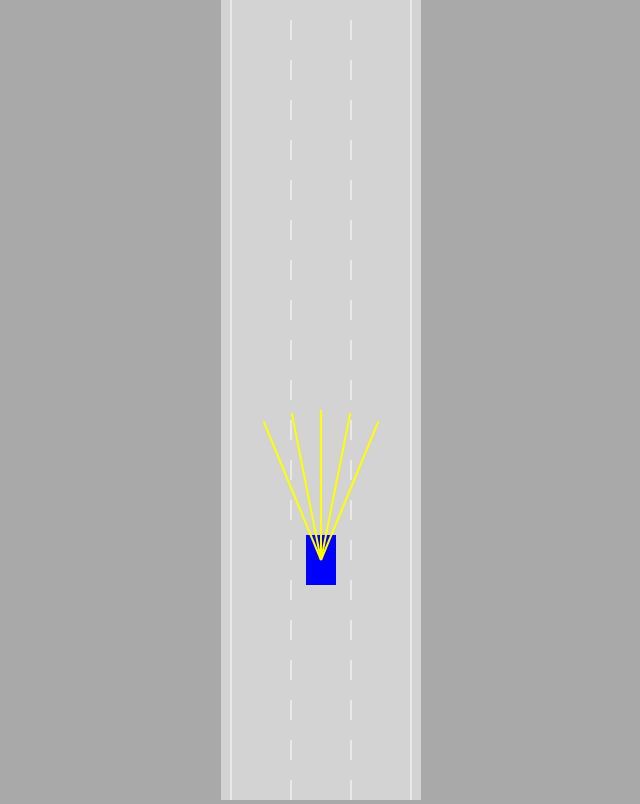
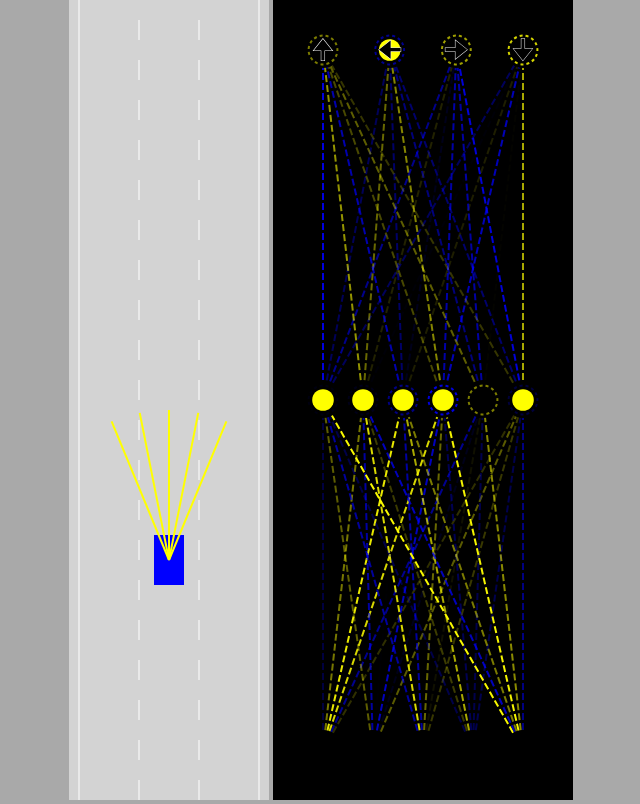
Before and after one commit to jayeshsadhwani99/selfDrivingCarJS, a plain HTML site: page index.html in a window 1280 px wide. Shown: the whole page, without its empty margins (319-959 px from the left). Drawn offline with Linux system fonts and the light colour scheme.

Commit message:
visualize neural networks

```diff
--- a/index.html
+++ b/index.html
@@ -8,7 +8,9 @@
     <link href="style.css" rel="stylesheet" />
   </head>
   <body>
-    <canvas id="myCanvas"></canvas>
+    <canvas id="carCanvas"></canvas>
+    <canvas id="networkCanvas"></canvas>
+    <script src="visualizer.js"></script>
     <script src="network.js"></script>
 
     <script src="sensor.js"></script>
--- a/main.js
+++ b/main.js
@@ -1,33 +1,45 @@
-const canvas = document.getElementById("myCanvas");
-canvas.width = 200;
+const carCanvas = document.getElementById("carCanvas");
+carCanvas.width = 200;
 
-const ctx = canvas.getContext("2d");
-const road = new Road(canvas.width / 2, canvas.width * 0.9);
+const networkCanvas = document.getElementById("networkCanvas");
+networkCanvas.width = 300;
+
+const carCtx = carCanvas.getContext("2d");
+const networkCtx = networkCanvas.getContext("2d");
+
+const road = new Road(carCanvas.width / 2, carCanvas.width * 0.9);
 const car = new Car(road.getLaneCenter(1), 100, 30, 50, "AI", 8);
 
 const traffic = [new Car(road.getLaneCenter(1), -100, 30, 50, "DUMMY")];
 
-car.draw(ctx);
+car.draw(carCtx);
 
 animate();
 
-function animate() {
+function animate(time) {
   for (let i = 0; i < traffic.length; i++) {
     traffic[i].update(road.borders, []);
   }
   car.update(road.borders, traffic);
-  canvas.height = window.innerHeight;
+  carCanvas.height = window.innerHeight;
 
-  ctx.save();
-  ctx.translate(0, -car.y + canvas.height * 0.7);
+  networkCanvas.height = window.innerHeight;
+
+  carCtx.save();
+  carCtx.translate(0, -car.y + carCanvas.height * 0.7);
 
   for (let i = 0; i < traffic.length; i++) {
-    traffic[i].draw(ctx, "red");
+    traffic[i].draw(carCtx, "red");
   }
 
-  road.draw(ctx);
-  car.draw(ctx, "blue");
+  road.draw(carCtx);
+  car.draw(carCtx, "blue");
 
-  ctx.restore();
+  carCtx.restore();
+
+  networkCtx.lineDashOffset = -time / 50;
+
+  // Visualize neural network
+  Visualizer.drawNetwork(networkCtx, car.brain);
   requestAnimationFrame(animate);
 }
--- a/style.css
+++ b/style.css
@@ -5,6 +5,10 @@ body {
   text-align: center;
 }
 
-#myCanvas {
+#networkCanvas {
+  background: black;
+}
+
+#carCanvas {
   background: lightgrey;
 }
--- a/utils.js
+++ b/utils.js
@@ -38,3 +38,11 @@ function polygonIntersect(poly1, poly2) {
   }
   return false;
 }
+
+function getRGBA(value) {
+  const alpha = Math.abs(value);
+  const R = value < 0 ? 0 : 255;
+  const G = R;
+  const B = value > 0 ? 0 : 255;
+  return "rgba(" + R + "," + G + "," + B + "," + alpha + ")";
+}
--- /dev/null
+++ b/visualizer.js
@@ -0,0 +1,103 @@
+class Visualizer {
+  static drawNetwork(ctx, network) {
+    const margin = 50;
+    const left = margin;
+    const top = margin;
+    const width = ctx.canvas.width - margin * 2;
+    const height = ctx.canvas.height - margin * 2;
+
+    const levelHeight = height / network.levels.length;
+
+    for (let i = network.levels.length - 1; i >= 0; i--) {
+      const levelTop =
+        top +
+        lerp(
+          height - levelHeight,
+          0,
+          network.levels.length == 1 ? 0.5 : i / (network.levels.length - 1)
+        );
+
+      ctx.setLineDash([7, 3]);
+      Visualizer.drawLevel(
+        ctx,
+        network.levels[i],
+        left,
+        levelTop,
+        width,
+        levelHeight,
+        i == network.levels.length - 1 ? ["🠉", "🠈", "🠊", "🠋"] : []
+      );
+    }
+  }
+
+  static drawLevel(ctx, level, left, top, width, height, outputLabels) {
+    const right = left + width;
+    const bottom = top + height;
+
+    const { inputs, outputs, weights, biases } = level;
+
+    for (let i = 0; i < inputs.length; i++) {
+      for (let j = 0; j < outputs.length; j++) {
+        ctx.beginPath();
+        ctx.moveTo(Visualizer.#getNodeX(inputs, i, left, right), bottom);
+        ctx.lineTo(Visualizer.#getNodeX(outputs, j, left, right), top);
+        ctx.lineWidth = 2;
+        ctx.strokeStyle = getRGBA(weights[i][j]);
+        ctx.stroke();
+      }
+    }
+
+    const nodeRadius = 18;
+    for (let i = 0; i < inputs.length; i++) {
+      const x = Visualizer.#getNodeX(inputs, i, left, right);
+      ctx.beginPath();
+      ctx.arc(x, bottom, nodeRadius, 0, Math.PI * 2);
+      ctx.fillStyle = "black";
+      ctx.fill();
+      ctx.beginPath();
+      ctx.arc(x, bottom, nodeRadius * 0.6, 0, Math.PI * 2);
+      ctx.fillStyle = getRGBA(inputs[i]);
+      ctx.fill();
+    }
+
+    for (let i = 0; i < outputs.length; i++) {
+      const x = Visualizer.#getNodeX(outputs, i, left, right);
+      ctx.beginPath();
+      ctx.arc(x, top, nodeRadius, 0, Math.PI * 2);
+      ctx.fillStyle = "black";
+      ctx.fill();
+      ctx.beginPath();
+      ctx.arc(x, top, nodeRadius * 0.6, 0, Math.PI * 2);
+      ctx.fillStyle = getRGBA(outputs[i]);
+      ctx.fill();
+
+      ctx.beginPath();
+      ctx.lineWidth = 2;
+      ctx.arc(x, top, nodeRadius * 0.8, 0, Math.PI * 2);
+      ctx.strokeStyle = getRGBA(biases[i]);
+      ctx.setLineDash([3, 3]);
+      ctx.stroke();
+      ctx.setLineDash([]);
+
+      if (outputLabels[i]) {
+        ctx.beginPath();
+        ctx.textAlign = "center";
+        ctx.textBaseline = "middle";
+        ctx.fillStyle = "black";
+        ctx.strokeStyle = "white";
+        ctx.font = nodeRadius * 1.5 + "px Arial";
+        ctx.fillText(outputLabels[i], x, top + nodeRadius * 0.1);
+        ctx.lineWidth = 0.5;
+        ctx.strokeText(outputLabels[i], x, top + nodeRadius * 0.1);
+      }
+    }
+  }
+
+  static #getNodeX(nodes, index, left, right) {
+    return lerp(
+      left,
+      right,
+      nodes.length == 1 ? 0.5 : index / (nodes.length - 1)
+    );
+  }
+}
```
